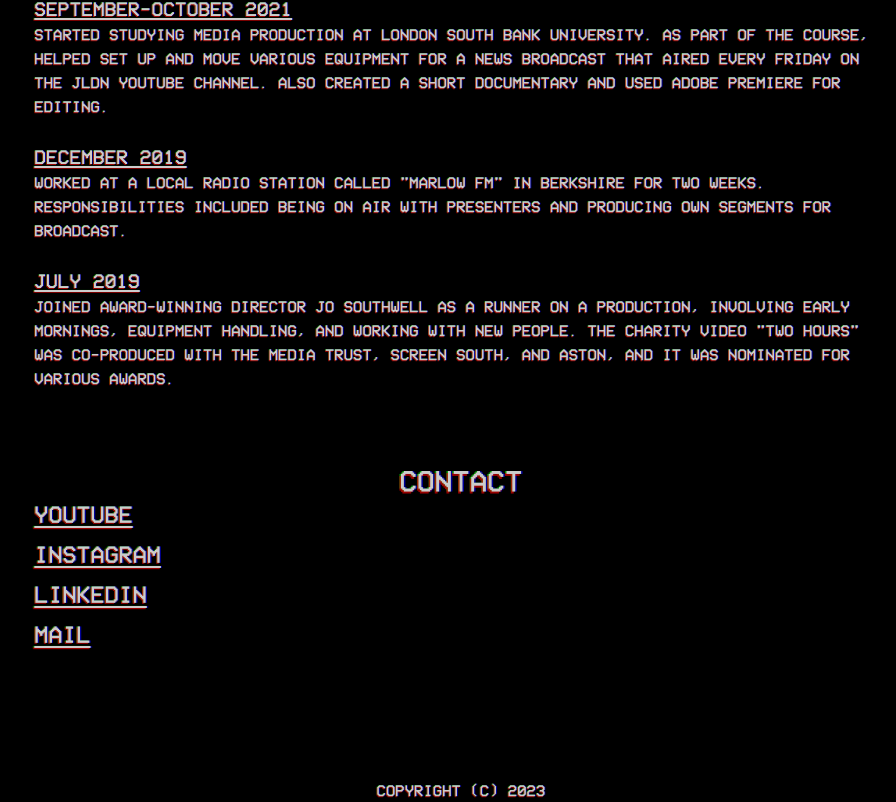
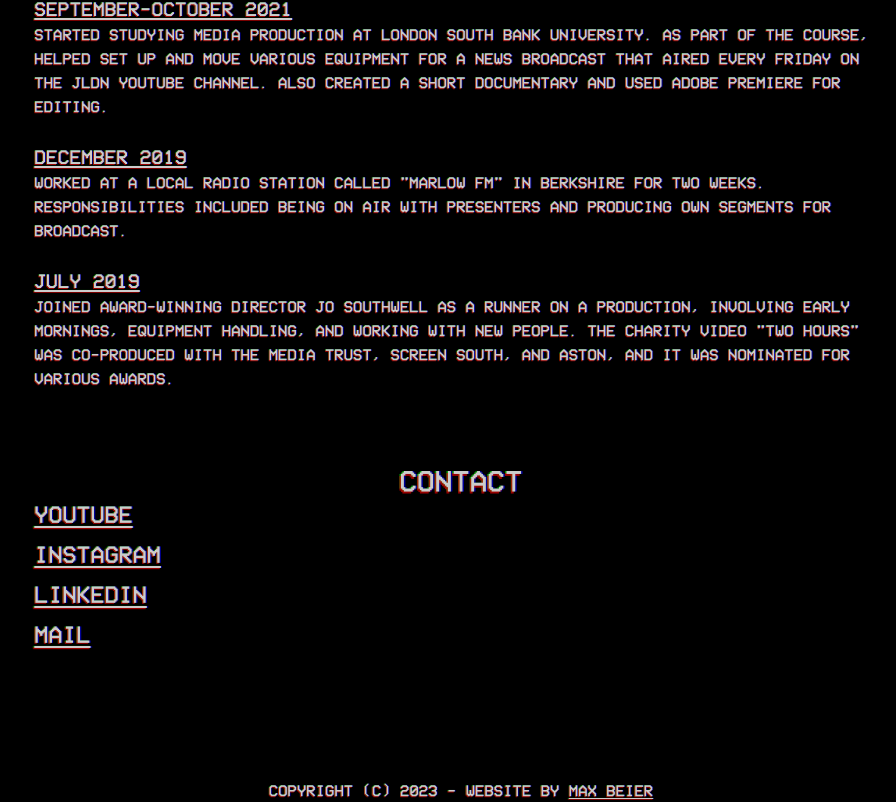
Before and after one commit to Max-Beier/vincent-reed-portfolio, a SvelteKit app: page / in a window 1280 px wide. Shown: the part 1690-2492 px from the top of the page, without its empty margins (179-1075 px from the left). Built offline with nearby package versions, Linux system fonts and the light colour scheme.

Commit message:
added credits

```diff
--- a/src/routes/+page.svelte
+++ b/src/routes/+page.svelte
@@ -163,13 +163,13 @@
         <u>Mail</u>
       </a>
     </div>
-    <!--
-      <p class="vhs">Website by</p>
-      //-->
 
-    <p class="vhs bottom-0 mt-32">
-      Copyright (c) {new Date().getFullYear()}
-    </p>
+    <div class="flex flex-col vhs bottom-0 mt-32">
+      <p>
+        Copyright (c) {new Date().getFullYear()} - Website by
+        <a href="https://maxbeier.dev" target="_blank"><u>Max Beier</u></a>
+      </p>
+    </div>
   </div>
 </main>
 
```
